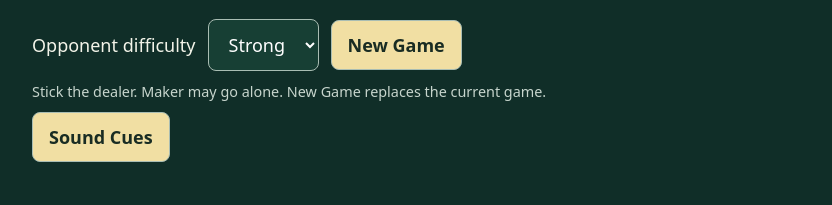
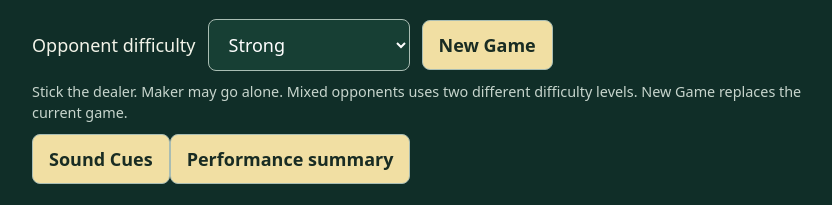
Before and after one commit to BlindAnatomist/spiel-ein-spiel, a website with bundled scripts: page web/index.html in a window 1280 px wide. Shown: the part 170-375 px from the top of the page, without its empty margins (201-1033 px from the left). Built offline with nearby package versions, Linux system fonts and the light colour scheme.

Commit message:
Expose mixed opponents and on-demand performance summary

```diff
--- a/web/index.html
+++ b/web/index.html
@@ -1,3 +1,3 @@
 <!doctype html>
 <html lang="en"><head><meta charset="utf-8"><meta name="viewport" content="width=device-width, initial-scale=1"><meta name="theme-color" content="#123c32"><title>Euchre · Spiel ein Spiel</title><link rel="stylesheet" href="style.css"><script type="module" src="app.js"></script></head>
-<body><main><header><p class="eyebrow">Spiel ein Spiel</p><h1>Euchre</h1><p>You and Val. First to ten.</p></header><form id="setup"><label for="difficulty">Opponent difficulty</label><select id="difficulty"><option value="casual">Casual</option><option value="strong" selected>Strong</option><option value="expert">Expert</option></select><button type="submit">New Game</button></form><p class="hint">Stick the dealer. Maker may go alone. New Game replaces the current game.</p><button id="sound-cues" type="button" aria-pressed="false">Sound Cues</button><div id="game" hidden></div><p id="announcements" role="status" aria-live="polite" aria-atomic="true"></p><noscript>Enable JavaScript to play Euchre.</noscript></main></body></html>
+<body><main><header><p class="eyebrow">Spiel ein Spiel</p><h1>Euchre</h1><p>You and Val. First to ten.</p></header><form id="setup"><label for="difficulty">Opponent difficulty</label><select id="difficulty"><option value="casual">Casual</option><option value="strong" selected>Strong</option><option value="expert">Expert</option><option value="mixed">Mixed opponents</option></select><button type="submit">New Game</button></form><p class="hint">Stick the dealer. Maker may go alone. Mixed opponents uses two different difficulty levels. New Game replaces the current game.</p><button id="sound-cues" type="button" aria-pressed="false">Sound Cues</button><button id="performance-summary" type="button">Performance summary</button><p id="performance-output" hidden tabindex="-1"></p><div id="game" hidden></div><p id="announcements" role="status" aria-live="polite" aria-atomic="true"></p><noscript>Enable JavaScript to play Euchre.</noscript></main></body></html>
```
